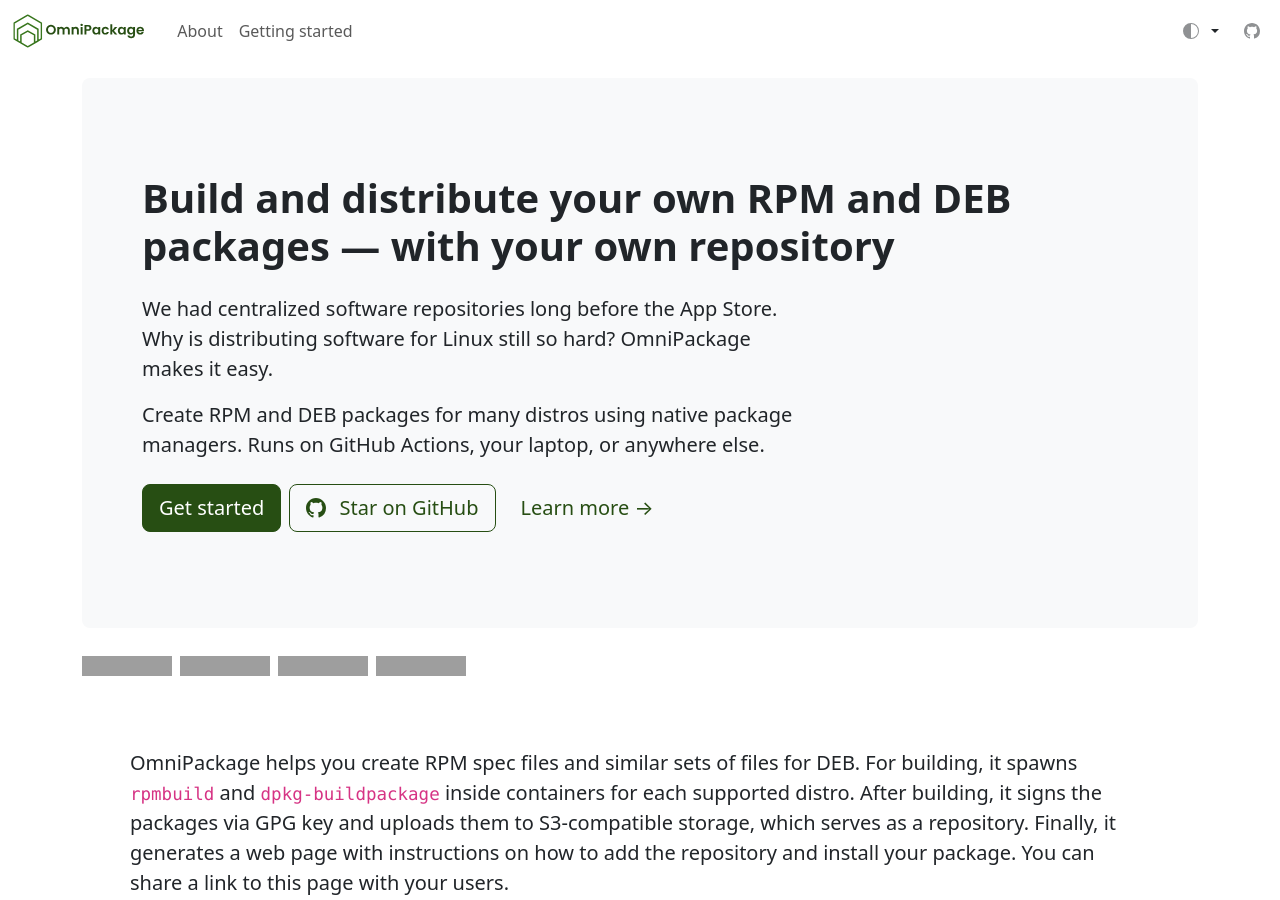
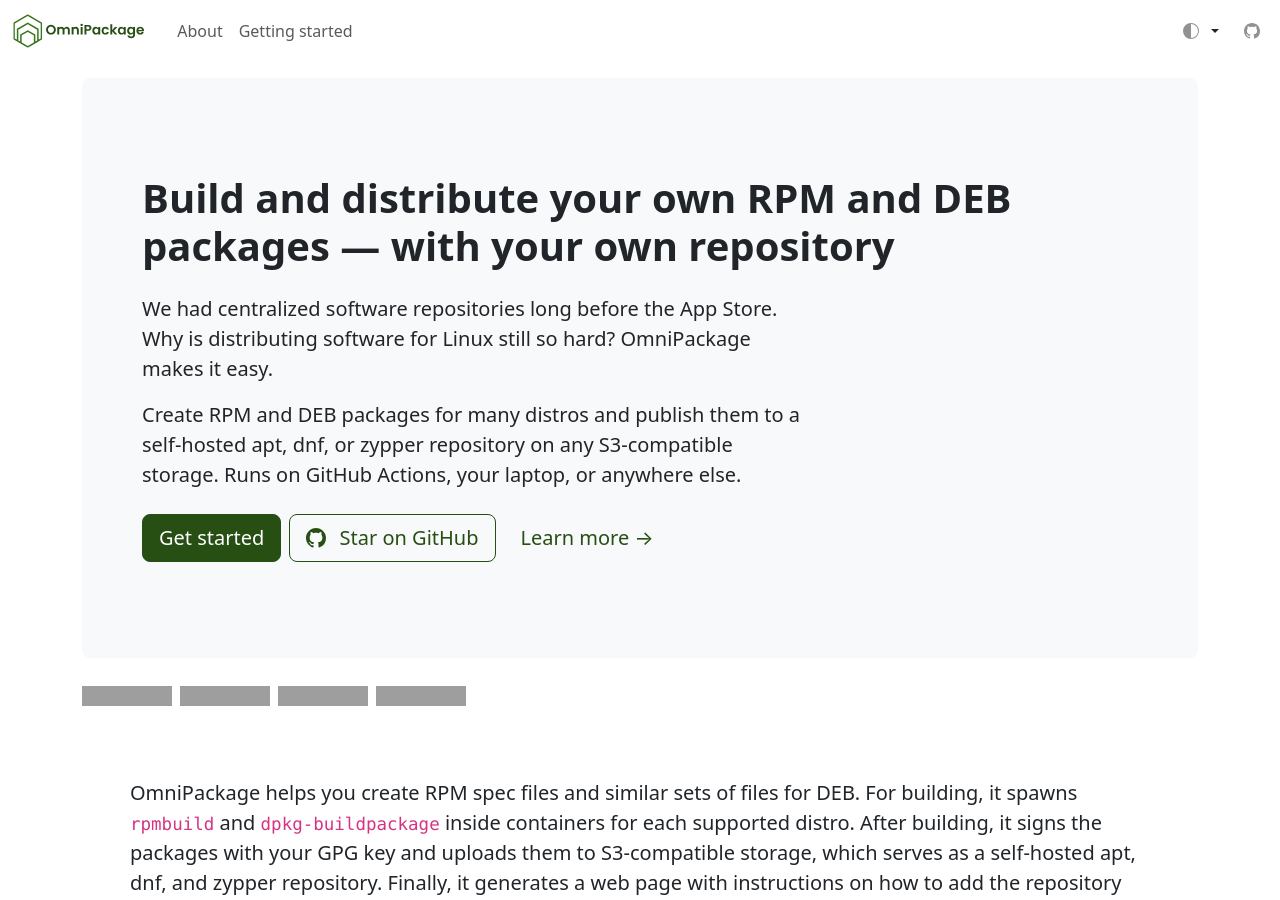
Before and after one commit to omnipackage/.github, a Jekyll site: the page built from index.html, in a window 1280 px wide and 900 px high, cut to the strip 0-900 px from the top of the window. Built offline with Jekyll 4.4.1, drawn with Linux system fonts in a browser that asks for light colours; some of the changed text lies outside the part shown; grey boxes are pictures that could not be loaded.

Commit message:
seo updates

```diff
--- a/_layouts/default.html
+++ b/_layouts/default.html
@@ -4,11 +4,11 @@
     <meta charset="utf-8">
     <meta name="viewport" content="width=device-width, initial-scale=1">
 
-    {%- comment -%} Title: prefer page-specific, fall back to site tagline. {%- endcomment -%}
-    {%- if page.url == "/" -%}
+    {%- comment -%} Title: page-specific keyword-rich title, brand suffixed. {%- endcomment -%}
+    {%- if page.title -%}
+      {%- assign page_title = page.title | append: " — " | append: site.title -%}
+    {%- else -%}
       {%- assign page_title = site.title | append: " — " | append: site.tagline -%}
-    {%- else -%}
-      {%- assign page_title = page.title | append: " — " | append: site.title -%}
     {%- endif -%}
     <title>{{ page_title }}</title>
 
@@ -28,7 +28,7 @@
     <meta property="og:locale" content="{{ site.locale | default: 'en_US' }}">
     <meta property="og:url" content="{{ page.url | absolute_url }}">
     <meta property="og:image" content="{{ '/apple-touch-icon.png' | absolute_url }}">
-    <meta property="og:image:alt" content="{{ site.title }} logo">
+    <meta property="og:image:alt" content="{{ site.title }} — {{ site.tagline }}">
 
     <meta name="twitter:card" content="summary">
     <meta name="twitter:title" content="{{ page_title }}">
--- a/index.html
+++ b/index.html
@@ -1,12 +1,12 @@
 ---
 layout: default
-title: Linux packaging made easy
+title: Build RPM and DEB packages and host your own Linux repository
 description: >-
-  OmniPackage is an open source CLI for building and distributing your own
-  RPM and DEB packages for Debian, Ubuntu, Fedora, openSUSE, AlmaLinux,
-  Rocky Linux, and Mageia. Sign with GPG, host your repository on any
-  S3-compatible storage, and let users install via their native package
-  manager. Runs in GitHub Actions or locally.
+  OmniPackage is an open source CLI for building RPM and DEB packages and
+  hosting your own apt, dnf, and zypper repository on any S3-compatible
+  storage. Supports Debian, Ubuntu, Fedora, openSUSE, AlmaLinux, Rocky
+  Linux, and Mageia. Sign with GPG and let users install with their native
+  package manager. Runs in GitHub Actions or locally.
 json_ld: >-
   {
     "@type": "HowTo",
@@ -70,10 +70,10 @@
       },
       {
         "@type": "Question",
-        "name": "Can I host the repository on AWS, Cloudflare R2, or MinIO?",
+        "name": "Can I host the apt or yum repository on AWS, Cloudflare R2, or MinIO?",
         "acceptedAnswer": {
           "@type": "Answer",
-          "text": "Yes. OmniPackage uploads to any S3-compatible storage. Cloudflare R2 is recommended for free egress; AWS S3 and MinIO also work, as does any other S3-compatible service."
+          "text": "Yes. OmniPackage uploads to any S3-compatible storage. Cloudflare R2 is recommended for free egress; AWS S3 and MinIO also work, as does any other S3-compatible service. The bucket serves as a self-hosted apt, dnf, or zypper repository."
         }
       },
       {
@@ -95,7 +95,7 @@
 
     <p class="col-md-8 lead mb-3">We had centralized software repositories long before the App Store. Why is distributing software for Linux still so hard? OmniPackage makes it easy.</p>
 
-    <p class="col-md-8 lead mb-4">Create RPM and DEB packages for many distros using native package managers. Runs on GitHub Actions, your laptop, or anywhere else.</p>
+    <p class="col-md-8 lead mb-4">Create RPM and DEB packages for many distros and publish them to a self-hosted apt, dnf, or zypper repository on any S3-compatible storage. Runs on GitHub Actions, your laptop, or anywhere else.</p>
 
     <div class="cta-group d-flex flex-wrap gap-2">
       <a href="{{ site.getting_started_url }}" target="_blank" class="btn btn-lg btn-primary">Get started</a>
@@ -127,7 +127,7 @@
 
 <div class="px-0 py-4 px-md-5 py-md-5 mb-4">
   <p class="lead mb-4">
-    OmniPackage helps you create RPM spec files and similar sets of files for DEB. For building, it spawns <code>rpmbuild</code> and <code>dpkg-buildpackage</code> inside containers for each supported distro. After building, it signs the packages via GPG key and uploads them to S3-compatible storage, which serves as a repository. Finally, it generates a web page with instructions on how to add the repository and install your package. You can share a link to this page with your users.
+    OmniPackage helps you create RPM spec files and similar sets of files for DEB. For building, it spawns <code>rpmbuild</code> and <code>dpkg-buildpackage</code> inside containers for each supported distro. After building, it signs the packages with your GPG key and uploads them to S3-compatible storage, which serves as a self-hosted apt, dnf, and zypper repository. Finally, it generates a web page with instructions on how to add the repository and install your package. You can share a link to this page with your users.
   </p>
 
   <p class="mb-2 text-body-secondary">One command to build, sign, and publish your packages:</p>
@@ -229,8 +229,8 @@
       <p><strong>What architectures does OmniPackage support?</strong><br>
       <code>x86_64</code> today.</p>
 
-      <p><strong>Can I host the repository on AWS, Cloudflare R2, or MinIO?</strong><br>
-      Yes. OmniPackage uploads to any S3-compatible storage. Cloudflare R2 is recommended for free egress; AWS S3 and MinIO also work, as does any other S3-compatible service.</p>
+      <p><strong>Can I host the apt or yum repository on AWS, Cloudflare R2, or MinIO?</strong><br>
+      Yes. OmniPackage uploads to any S3-compatible storage. Cloudflare R2 is recommended for free egress; AWS S3 and MinIO also work, as does any other S3-compatible service. The bucket serves as a self-hosted apt, dnf, or zypper repository.</p>
 
       <p><strong>Is OmniPackage free?</strong><br>
       Yes. OmniPackage is free and open-source software, licensed under GPL-3.0.</p>
```
